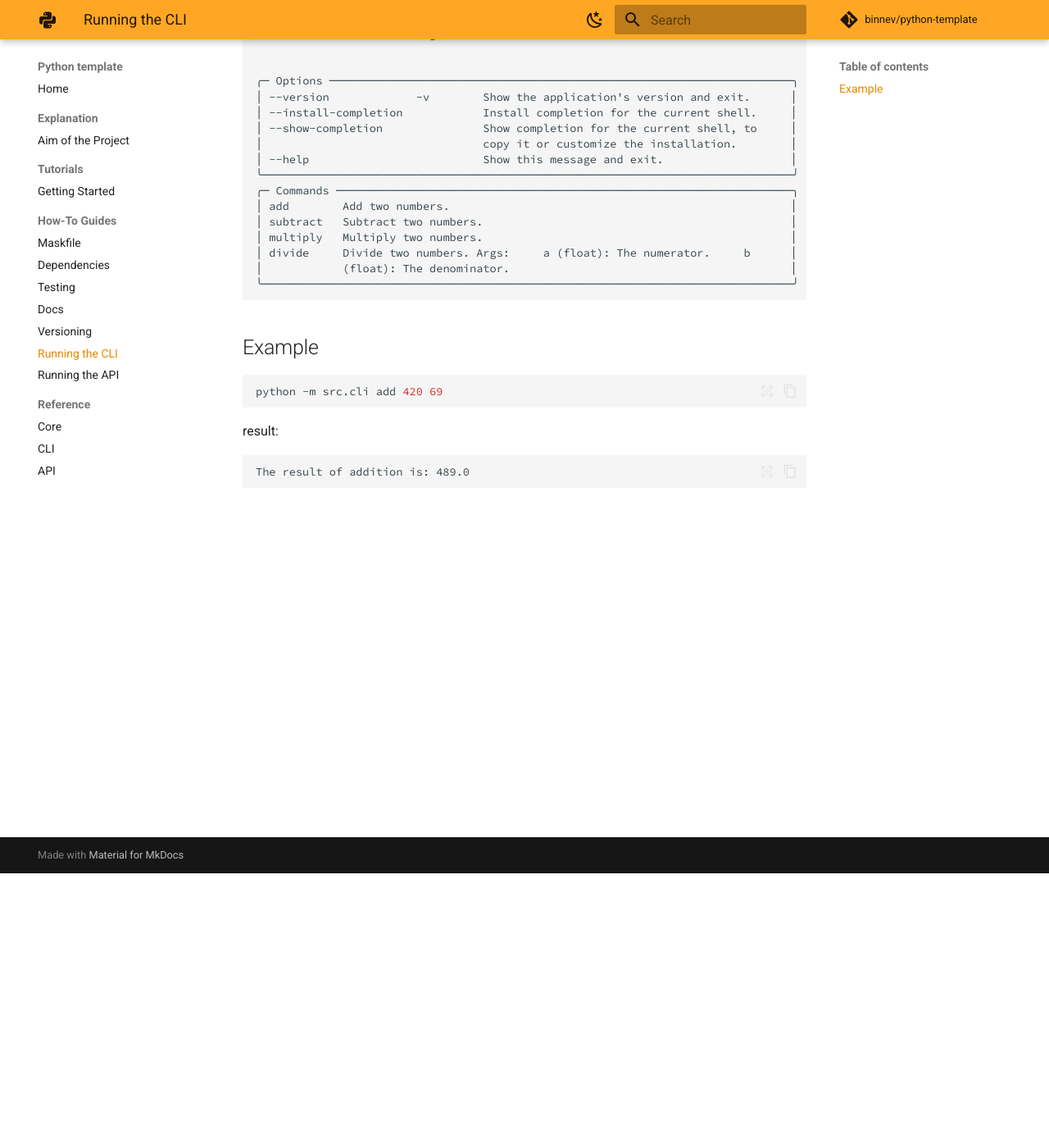
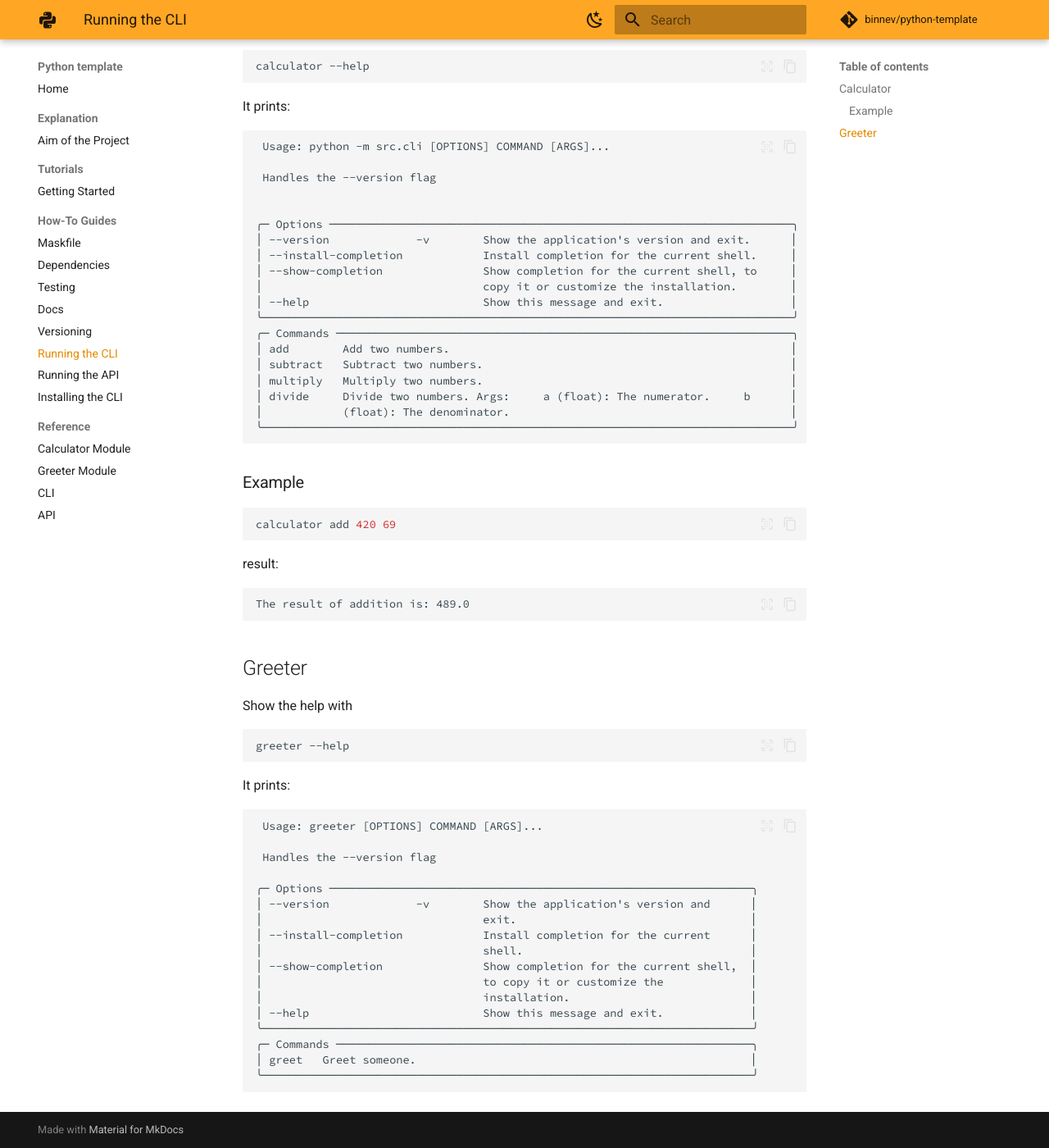
Before and after one commit to binnev/python-template, an MkDocs documentation site: the page built from docs/how-to/run-cli.md, in a window 1280 px wide and 1400 px high, scrolled down 335 px. Shown: the whole window at 82% size. Built offline with MkDocs 1.6.1 and Material for MkDocs 9.7.7, drawn with Linux system fonts in a browser that asks for light colours; comment, search, counter and statistics services are not loaded; the version menu is left out; some of the changed text lies outside the part shown.

Commit message:
docs: update

````diff
--- a/docs/how-to/run-cli.md
+++ b/docs/how-to/run-cli.md
@@ -1,9 +1,13 @@
 # Running the CLI
 
+!!! note
+    First install the CLI (see the [installation guide](../install))
+
+## Calculator
 Show the help with
 
 ```
- python -m src.cli --help
+calculator --help
 ```
 
 It prints:
@@ -30,13 +34,42 @@ It prints:
 ╰───────────────────────────────────────────────────────────────────────────────╯
 ```
 
-## Example
+### Example
 
 ```sh
-python -m src.cli add 420 69
+calculator add 420 69
 ```
 
 result:
 ```
 The result of addition is: 489.0
 ```
+
+## Greeter
+Show the help with
+
+```
+greeter --help
+```
+
+It prints:
+
+```
+ Usage: greeter [OPTIONS] COMMAND [ARGS]...
+
+ Handles the --version flag
+
+╭─ Options ───────────────────────────────────────────────────────────────╮
+│ --version             -v        Show the application's version and      │
+│                                 exit.                                   │
+│ --install-completion            Install completion for the current      │
+│                                 shell.                                  │
+│ --show-completion               Show completion for the current shell,  │
+│                                 to copy it or customize the             │
+│                                 installation.                           │
+│ --help                          Show this message and exit.             │
+╰─────────────────────────────────────────────────────────────────────────╯
+╭─ Commands ──────────────────────────────────────────────────────────────╮
+│ greet   Greet someone.                                                  │
+╰─────────────────────────────────────────────────────────────────────────╯
+```
--- a/docs/reference/cli.md
+++ b/docs/reference/cli.md
@@ -1,3 +1,7 @@
 # CLI Calculator Module
 
 ::: src.cli.calculator
+
+# CLI Greeter Module
+
+::: src.cli.greeter
--- /dev/null
+++ b/docs/reference/greeter.md
@@ -0,0 +1,3 @@
+# Greeter Module
+
+::: src.core.greeter
--- a/mkdocs.yml
+++ b/mkdocs.yml
@@ -16,8 +16,10 @@ nav:
       - how-to/versioning.md
       - how-to/run-cli.md
       - how-to/run-api.md
+      - how-to/install.md
   - Reference:
-      - Core: reference/core.md
+      - reference/calculator.md
+      - reference/greeter.md
       - CLI: reference/cli.md
       - API: reference/api.md
 
````
Also changed, not shown: docs/how-to/install.md (added, +13 -0 lines), docs/reference/calculator.md (renamed from docs/reference/core.md), 1 other file.
